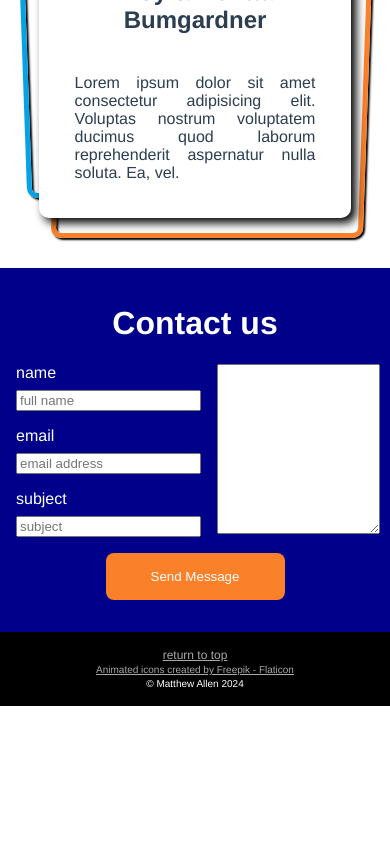
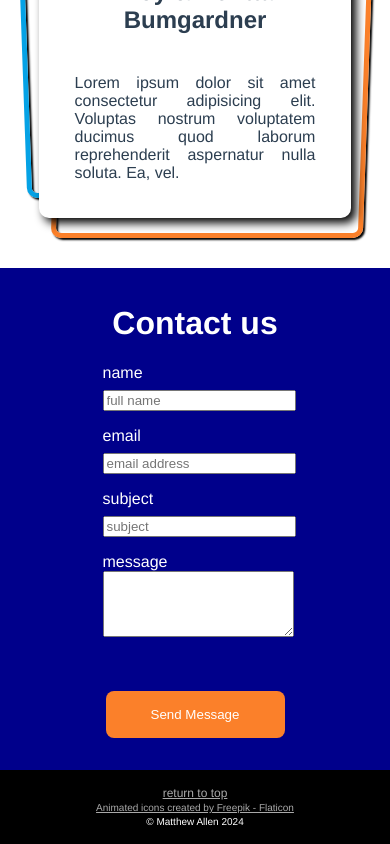
Before and after one commit to mdallen5393/bytebuilders2, a Vue app: page / in a window 390 px wide. Shown: the part 1898-2742 px from the top of the page. Before the commit the page ends 2604 px from the top, so only its background shows below. Built offline with nearby package versions, Linux system fonts and the light colour scheme; no server answers; the database is empty.

Commit message:
Added responsiveness to ContactForm component

```diff
--- a/src/components/ContactForm.vue
+++ b/src/components/ContactForm.vue
@@ -17,7 +17,7 @@
         </div>
       </div>
       <div class="message-field">
-        <!-- <label for="message">send us a message</label><br> -->
+        <label for="message">message</label><br>
         <textarea rows="4" id="message" v-model="formData.message" name="message" maxlength="500"></textarea>
       </div>
     </div>
@@ -93,6 +93,10 @@ textarea {
   max-height: 500px;
 }
 
+input {
+  width: 100%;
+}
+
 .submit-btn {
   max-width: 300px;
   margin: 16px;
@@ -111,11 +115,20 @@ textarea {
 .submit-btn:active {
   box-shadow:none;
   border: 1px solid white;
-
 }
 
 input {
   margin-top: 8px;
 }
 
+@media (max-width: 768px) {
+  .form-elements {
+    flex-direction: column;
+  }
+
+  .submit-btn {
+    margin-top: 50px;
+  }
+}
+
 </style>
--- a/src/components/HeroSection.vue
+++ b/src/components/HeroSection.vue
@@ -1,5 +1,5 @@
 <template>
-  <section id="about">
+  <section id="hero">
     <div class="hero">
       <a v-for="(card, index) in cards" :key="index" class="hero-card" :href="card.link">
         <img class="animated_image" :alt="card.alt" :src="card.image" />
```
